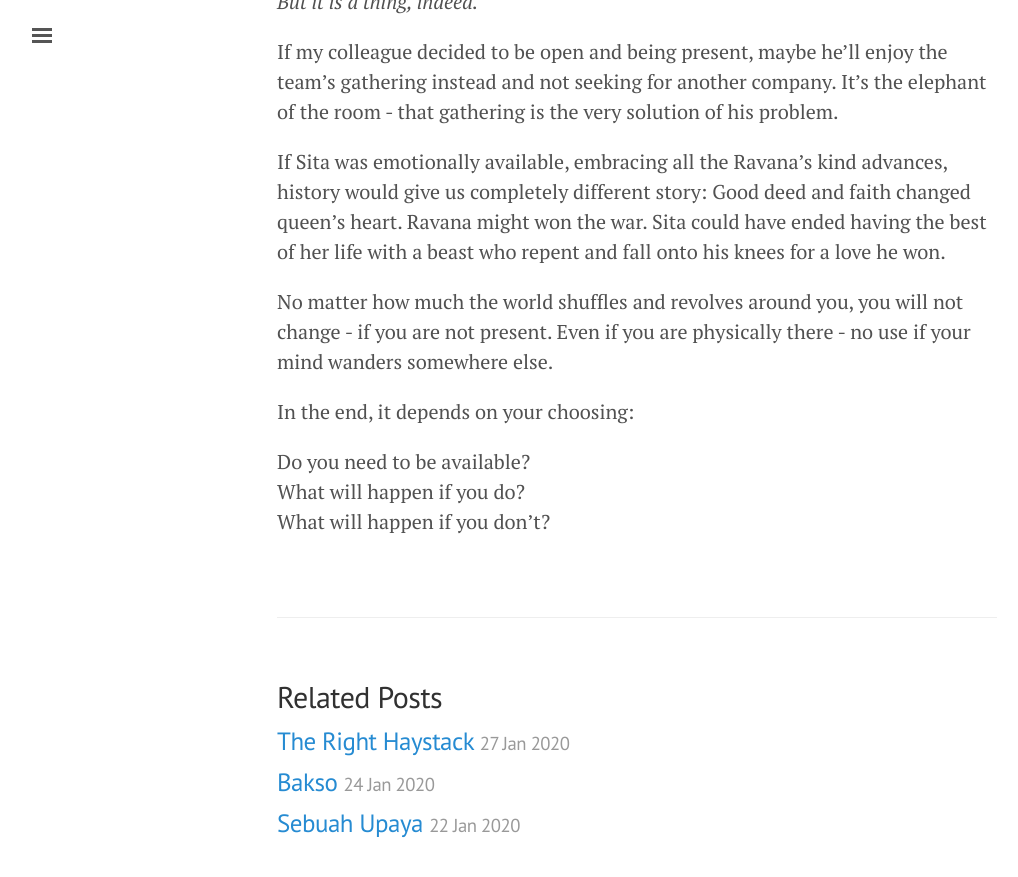
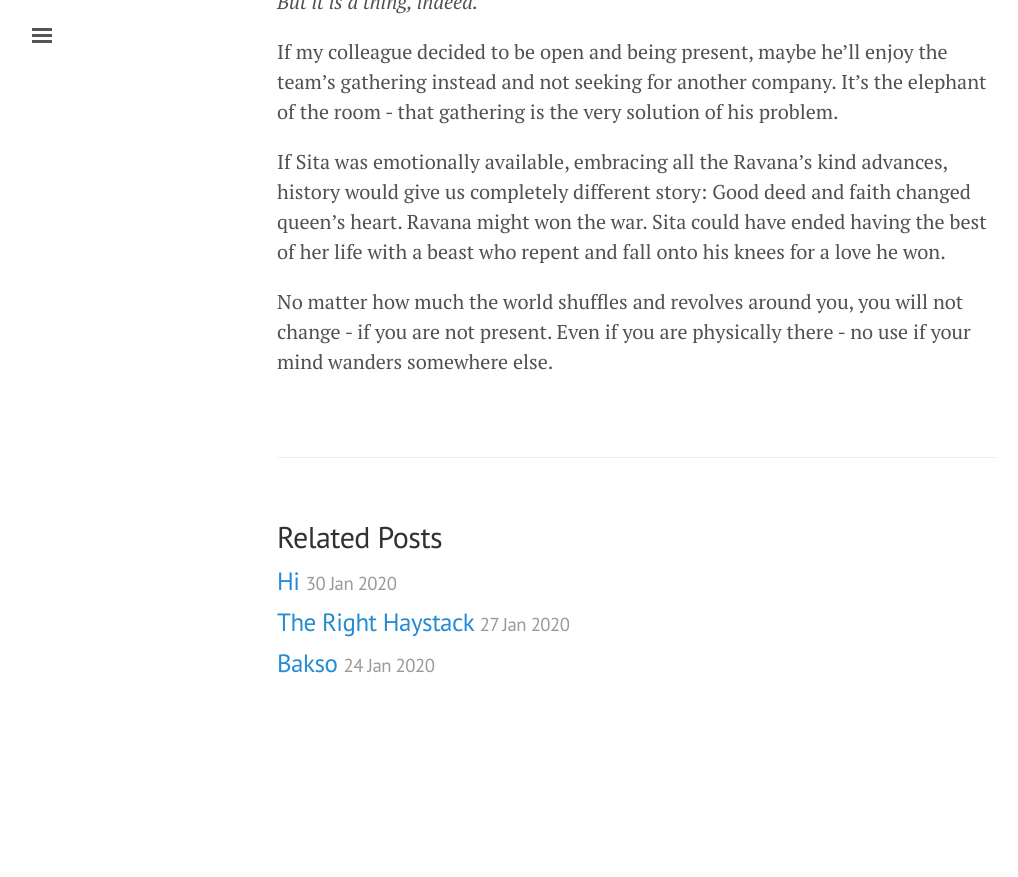
Before and after one commit to ronaatxendit/martabacc.github.io, a Jekyll site: the page built from _posts/2020-1-29-emotionally-avail.md, in a window 1280 px wide and 900 px high, scrolled down 1719 px. Shown: the top 877 px of the window, without its empty margins (3-1021 px from the left). Built offline with Jekyll 4.4.1, drawn with Linux system fonts in a browser that asks for light colours; after the commit the page ends 2459 px from its top, so only the background shows below that.

Commit message:
add(post): reverie

```diff
--- a/_posts/2020-1-29-emotionally-avail.md
+++ b/_posts/2020-1-29-emotionally-avail.md
@@ -57,9 +57,3 @@ If Sita was emotionally available, embracing all the Ravana's kind advances, his
 
 
 No matter how much the world shuffles and revolves around you, you will not change - if you are not present. Even if you are physically there - no use if your mind wanders somewhere else.
-
-In the end, it depends on your choosing:
-
-Do you need to be available?
-What will happen if you do?
-What will happen if you don't?
```
Also changed, not shown: _posts/2020-1-30-hi.md (added, +8 -0 lines).
